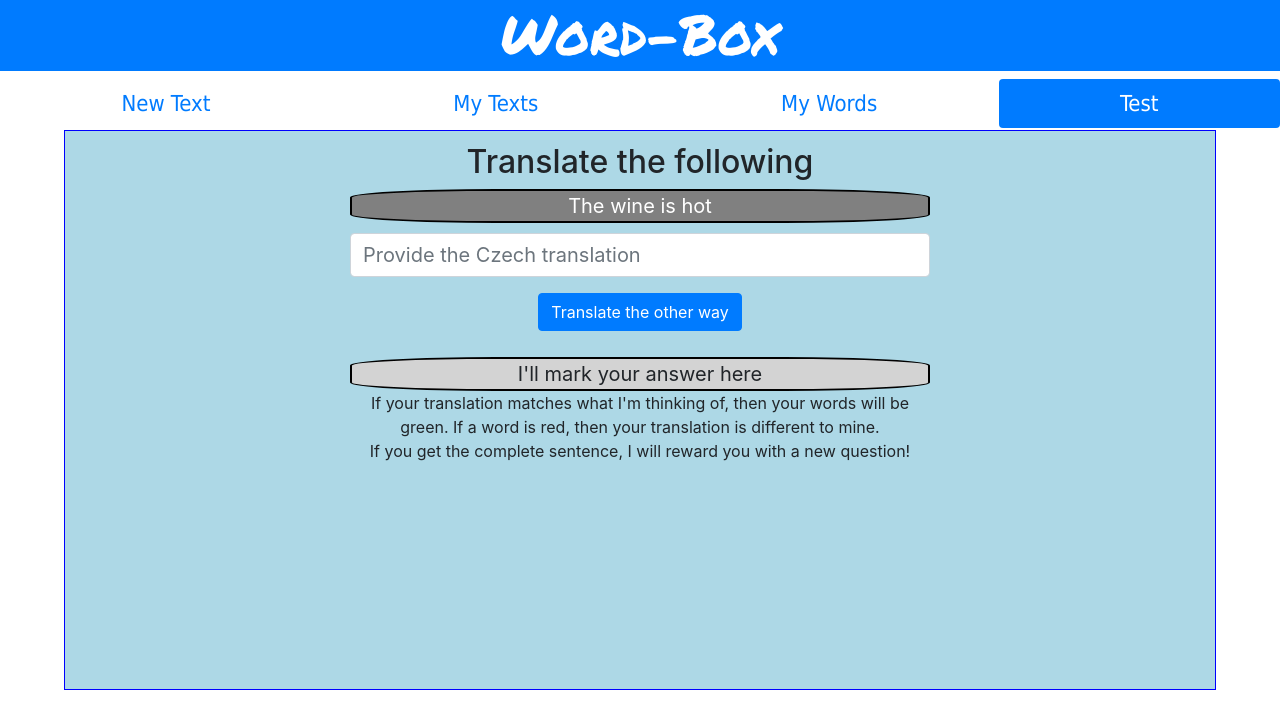
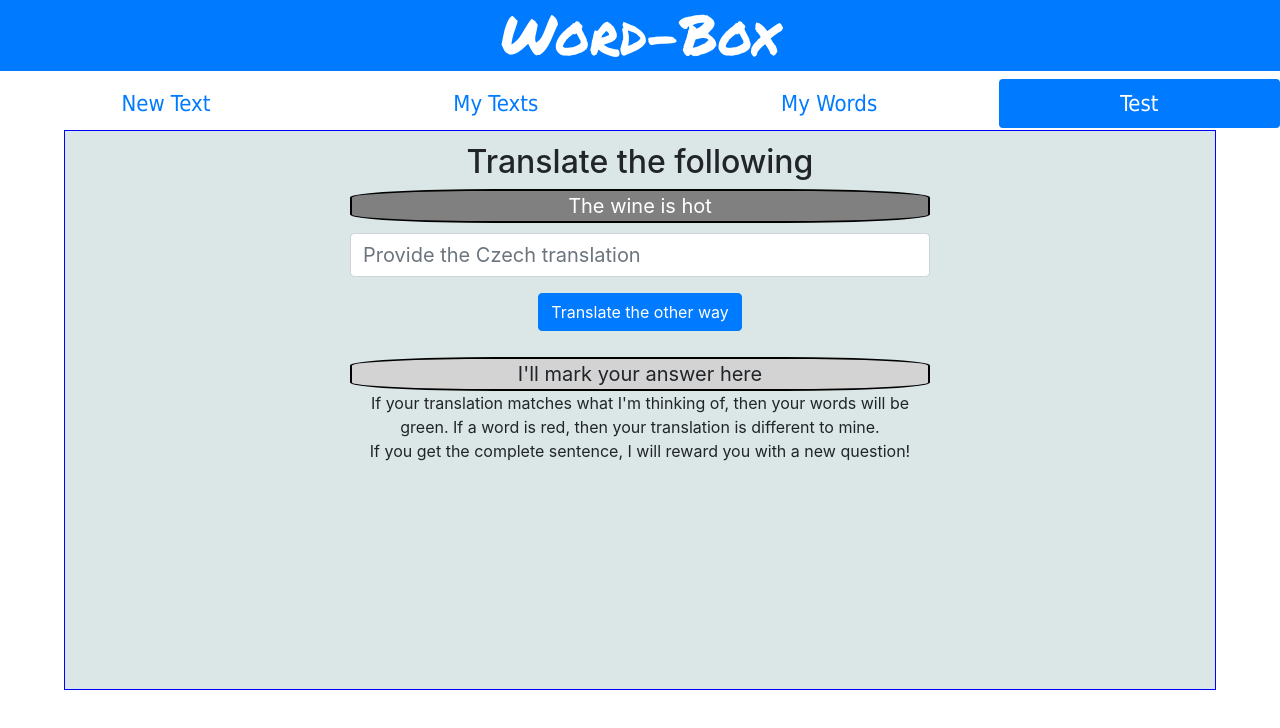
Before and after one commit to tommcandrew/Word-Box, a React (Create React App) app: page / in a window 1280 px wide. Shown: the top 728 px of the page. Built offline with nearby package versions, Linux system fonts and the light colour scheme.

Commit message:
made wrapper blue colour a bit lighter

```diff
--- a/src/App.css
+++ b/src/App.css
@@ -20,7 +20,7 @@
 }
 
 .blueBackground {
-  background: lightblue;
+  background: rgb(219, 231, 231);
   width: 90vw;
   margin: 2px auto;
   padding: 2px;
```
